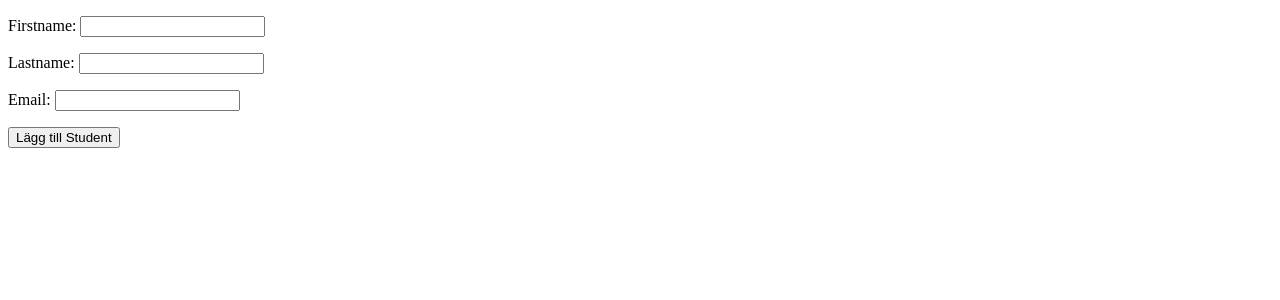
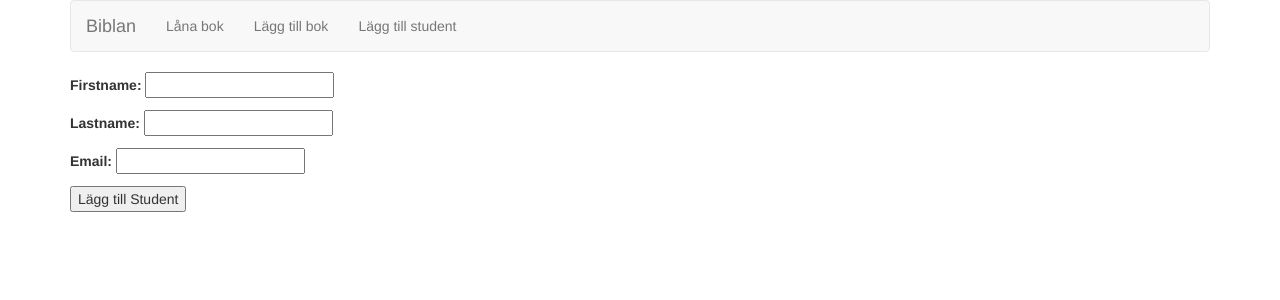
Before and after one commit to teddelin/simple-django-library, a Django app: page /students/add_student/ in a window 1280 px wide. Shown: the top 300 px of the page. Run offline with Django 3.2, Linux system fonts and the light colour scheme; some libraries are stand-ins or nearby versions.

Commit message:
Added a base html with nav bar and some new css stuff.  Changed the base url to go to books but have no index on books. Needed to hurry as the system will be shown soon.

```diff
--- a/books/views.py
+++ b/books/views.py
@@ -68,7 +68,6 @@ class BookView(View):
             for loan in loans:
                 student = Students.objects.get(pk=loan.student.pk)
                 borrowers.append(student.firstname+' '+student.lastname)
-                print(borrowers)
         except Borrowship.DoesNotExist:
             borrowers = []
 
--- a/simpleDjangoLibrary/settings.py
+++ b/simpleDjangoLibrary/settings.py
@@ -57,7 +57,7 @@ ROOT_URLCONF = 'simpleDjangoLibrary.urls'
 TEMPLATES = [
     {
         'BACKEND': 'django.template.backends.django.DjangoTemplates',
-        'DIRS': [],
+        'DIRS': ['templates'],
         'APP_DIRS': True,
         'OPTIONS': {
             'context_processors': [
--- a/simpleDjangoLibrary/urls.py
+++ b/simpleDjangoLibrary/urls.py
@@ -18,6 +18,6 @@ from django.contrib import admin
 
 urlpatterns = [
     url(r'^students/', include('students.urls')),
-    url(r'^books/', include('books.urls')),
+    url(r'', include('books.urls')),
     url(r'^admin/', admin.site.urls),
 ]
--- /dev/null
+++ b/static/base.css
@@ -0,0 +1,6 @@
+.container {
+    margin: auto;
+    width: 50%;
+    border: 3px solid green;
+    padding: 10px;
+}
--- a/students/templates/add_student.html
+++ b/students/templates/add_student.html
@@ -1,10 +1,5 @@
-<!DOCTYPE html>
-<html lang="en">
-<head>
-    <meta charset="UTF-8">
-    <title>Title</title>
-</head>
-<body>
+{% extends "base.html" %}
+{% block content %}
 {% if message %}
     {{ message }}
 {% endif %}
@@ -13,5 +8,4 @@
     {{ form.as_p }}
     <input type="submit" value="Lägg till Student">
 </form>
-</body>
-</html>
+{% endblock content %}
--- /dev/null
+++ b/templates/base.html
@@ -0,0 +1,29 @@
+{% load staticfiles %}
+
+<head>
+    <meta charset="UTF-8">
+    <title>Biblan</title>
+    <meta name="viewport" content="width=device-width, initial-scale=1">
+    <link rel="stylesheet" href="https://maxcdn.bootstrapcdn.com/bootstrap/3.3.7/css/bootstrap.min.css">
+    <script src="https://ajax.googleapis.com/ajax/libs/jquery/3.1.1/jquery.min.js"></script>
+    <script src="https://maxcdn.bootstrapcdn.com/bootstrap/3.3.7/js/bootstrap.min.js"></script>
+</head>
+<body>
+    <div class="container">
+        <nav class="navbar navbar-default">
+          <div class="container-fluid">
+            <div class="navbar-header">
+              <a class="navbar-brand" href="#">Biblan</a>
+            </div>
+            <ul class="nav navbar-nav">
+              <li><a href="/find_book/">Låna bok</a></li>
+              <li><a href="/add_book/">Lägg till bok</a></li>
+              <li><a href="/students/add_student/">Lägg till student</a></li>
+            </ul>
+          </div>
+        </nav>
+        {% block content %}
+        {% endblock content %}
+    </div>
+</body>
+</html>
```
Also changed, not shown: books/templates/add_book.html (+3 -9 lines), books/templates/book.html (+3 -9 lines), books/templates/index.html (+4 -10 lines).
